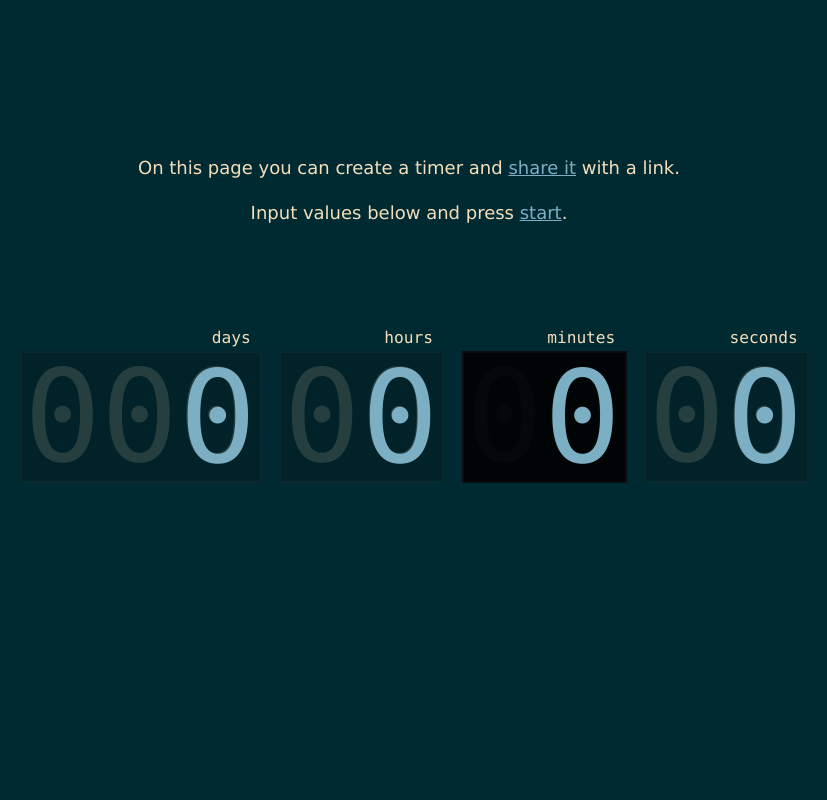
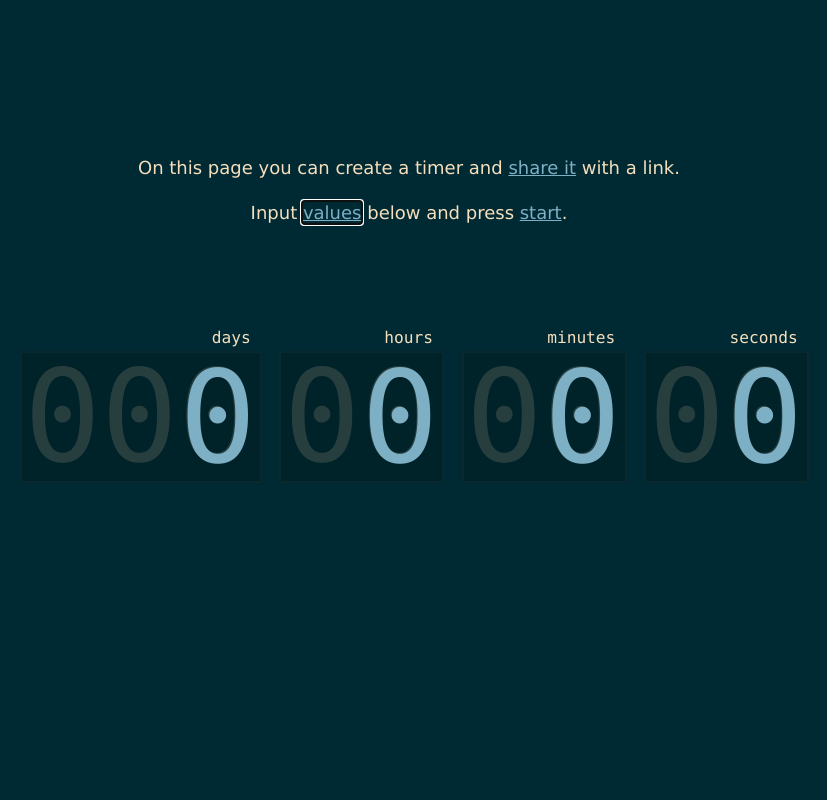
Before and after one commit to jhthorsen/timekeeper, a plain HTML site: page index.html in a window 1280 px wide. Shown: the top 800 px of the page, without its empty margins (231-1058 px from the left). Drawn offline with Linux system fonts and the light colour scheme.

Commit message:
Add a less intrusive way to edit fields on first load

```diff
--- a/index.html
+++ b/index.html
@@ -21,14 +21,14 @@
   <style>/*<![CDATA[*/
 
 :root {
-  --body-bg: #002A32;
+  --body-color: 190, 100%, 10%;
   --body-font-family: Corbel, "Lucida Grande", "Lucida Sans Unicode", "Lucida Sans", "DejaVu Sans", "Bitstream Vera Sans", "Liberation Sans", Verdana, "Verdana Ref", sans-serif;
   --hx-font-family: Frutiger, "Frutiger Linotype", Univers, Calibri, "Gill Sans", "Gill Sans MT", "Myriad Pro", Myriad, "DejaVu Sans Condensed", "Liberation Sans", "Nimbus Sans L", Tahoma, Geneva, "Helvetica Neue", Helvetica, Arial, sans-serif;
   --input-font-family: Consolas, "Andale Mono WT", "Andale Mono", "Lucida Console", "Lucida Sans Typewriter", "DejaVu Sans Mono", "Bitstream Vera Sans Mono", "Liberation Mono", "Nimbus Mono L", Monaco, "Courier New", Courier, monospace;
   --font-size: 18px;
-  --font-color: #f5dfbb;
-  --link-color: #7cafc4;
-  --input-color: #7cafc4;
+  --font-color: 37, 74%, 85%;
+  --link-color: 198, 38%, 63%;
+  --input-color: 198, 38%, 63%;
   --gutter-small: 0.5rem;
   --gutter: 1rem;
 }
@@ -39,8 +39,8 @@
 
 html,
 body {
-  background-color: var(--body-bg);
-  color: var(--font-color);
+  background-color: hsl(var(--body-color));
+  color: hsl(var(--font-color));
   font-family: -apple-system, BlinkMacSystemFont, "Segoe UI", Roboto, Helvetica, Arial, sans-serif, "Apple Color Emoji", "Segoe UI Emoji", "Segoe UI Symbol";
   font-family: var(--body-font-family);
   font-size: var(--font-size);
@@ -67,7 +67,7 @@ img {
 }
 
 a {
-  color: var(--link-color);
+  color: hsl(var(--link-color));
 
   &:hover {
     text-decoration: none;
@@ -82,7 +82,7 @@ p {
 h1, h2 {
   font-family: var(--hx-font-family);
   font-weight: 400;
-  color: var(--link-color);
+  color: hsl(var(--link-color));
   padding: 0;
   margin: 3rem 0 0.5rem 0;
   line-height: 1.2em;
@@ -139,7 +139,7 @@ h2 {
     font-family: var(--input-font-family);
     font-size: var(--input-font-size);
     background: rgba(0, 0, 0, 0.2);
-    color: var(--input-color);
+    color: hsl(var(--input-color));
     border: 2px solid rgba(100, 100, 100, 0.1);
     padding: 0 0.2rem;
     margin: 0;
@@ -148,7 +148,6 @@ h2 {
     line-height: 1em;
     text-align: right;
     vertical-align: text-bottom;
-    transition: background 0.2s ease-in-out;
 
     &[type="number"] {
       -moz-appearance: textfield;
@@ -163,12 +162,15 @@ h2 {
 
     &:focus,
     &:focus-visible {
+      color: hsla(var(--font-color), 0.9);
+      outline: none;
       background: rgba(0, 0, 0, 0.9);
-      outline: none;
+      animation: input-pulse 1.5s ease-in-out infinite;
     }
 
     &::selection {
-      background: rgba(0, 0, 0, 0.9);
+      background: hsla(var(--body-color), 0.1);
+      color: hsla(var(--font-color), 1);
       outline: none;
     }
   }
@@ -198,6 +200,12 @@ h2 {
 .countdown-status {
   text-align: center;
 }
+
+@keyframes input-pulse {
+  0% { background: rgba(0, 0, 0, 0.9); }
+  50% { background: rgba(0, 0, 0, 0.4); }
+  100% { background: rgba(0, 0, 0, 0.9); }
+}
 /*]]>*/</style>
 </head>
 <body>
@@ -209,7 +217,7 @@ h2 {
     </p>
 
     <p class="countdown-status for-edit hide">
-      Input values below and press <a href="#start:0">start</a>.
+      Input <a href="#edit">values</a> below and press <a href="#start:0">start</a>.
     </p>
     <p class="countdown-status for-countdown hide">
       <a href="#alarm">Enable sound</a>
@@ -292,11 +300,9 @@ const on = (el, type, cb) => el.addEventListener(type, e => { e.preventDefault()
 const now = () => parseInt(new Date().valueOf() / 1000, 10);
 
 function q(parentEl, sel, cb) {
+  if (!cb) [parentEl, sel, cb] = [document, parentEl, sel];
   const els = sel == ':children' ? parentEl.children : parentEl.querySelectorAll(sel);
-  if (!cb) return [].slice.call(els, 0);
-  const res = [];
-  for (let i = 0; i < els.length; i++) res.push(cb(els[i], i));
-  return res;
+  for (let i = 0; i < els.length; i++) cb(els[i], i);
 }
 
 class Timekeeper {
@@ -308,7 +314,7 @@ class Timekeeper {
   attach(formEl) {
     this.baseUrl = formEl.action.split('#')[0].split('?')[0].replace(/\/+$/, '');
     this.formEl = formEl;
-    this.alarmPlayer = q(this.formEl, '.alarm-player')[0];
+    q(this.formEl, '.alarm-player', el => (this.alarmPlayer = el));
 
     this.inputNames.forEach(name => {
       q(formEl, '[name="' + name + '"]', input => {
@@ -324,6 +330,12 @@ class Timekeeper {
 
     on(this.formEl, 'submit', () => this.start());
     window.addEventListener('popstate', e => this._startOrStop(e));
+
+    q('a[href$="#alarm"]', el => on(el, 'click', e => t.toggleAlarm(e)));
+    q('a[href^="#start:"]', el => on(el, 'click', () => t.start(el.href.split('#start:')[1])));
+    q('a[href^="#stop"]', el => on(el, 'click', () => t.stop()));
+    q('a[href^="#edit"]', el => on(el, 'click', () => this.formEl.m.focus()));
+    q('a[href="#edit"]', el => el.focus());
 
     return this;
   }
@@ -346,7 +358,7 @@ class Timekeeper {
     if (seconds) {
       history.replaceState({}, document.title, `${this.baseUrl}?${seconds}/${epoch}`);
       window.scrollTo(0, 0);
-      setTimeout(() => q(document, '[href="#stop"]', el => el.focus()), 100);
+      setTimeout(() => q('[href="#stop"]', el => el.focus()), 100);
     }
 
     this._startOrStop({});
@@ -357,7 +369,6 @@ class Timekeeper {
     if (location.href.match(/(\d+)\/(\d+)/)) history.pushState({}, document.title, this.baseUrl);
     this._state('edit');
     this.inputNames.forEach(name => this._renderInput(this.formEl[name], localStorage.getItem('timer_' + name) || '0'));
-    if (location.hash != '#about') this.formEl.m.focus();
   }
 
   toggleAlarm() {
@@ -386,7 +397,7 @@ class Timekeeper {
 
   _renderAlarmLink() {
     const text = this.alarmActive() ? 'Disable' : 'Enable';
-    q(this.formEl, '[href="#alarm"]', icon => (icon.textContent = icon.textContent.replace(/Enable|Disable/, () => text)));
+    q(this.formEl, '[href="#alarm"]', el => (el.textContent = el.textContent.replace(/Enable|Disable/, () => text)));
   }
 
   _renderCountdown() {
@@ -443,8 +454,8 @@ class Timekeeper {
   }
 
   _state(state) {
-    if (state == 'edit') q(document, '[property="og:title"]', el => (document.title = el.content));
-    if (state == 'expired') q(document, '.expired-text', el => (document.title = el.textContent));
+    if (state == 'edit') q('[property="og:title"]', el => (document.title = el.content));
+    if (state == 'expired') q('.expired-text', el => (document.title = el.textContent));
     this.formEl.className = this.formEl.className.replace(/\s-\w+/, ' -' + state);
     q(this.formEl, 'input', el => (el.disabled = state == 'countdown'));
     q(this.formEl, '.countdown-status', el => el.classList.add('hide'));
@@ -452,11 +463,6 @@ class Timekeeper {
   }
 }
 
-    const t = new Timekeeper();
-    t.attach(document.querySelector('form'));
-    q(document, 'a[href$="#alarm"]', el => on(el, 'click', e => t.toggleAlarm(e)));
-    q(document, 'a[href^="#start:"]', el => on(el, 'click', () => t.start(el.href.split('#start:')[1])));
-    q(document, 'a[href^="#stop"]', el => on(el, 'click', () => t.stop()));
-
+const t = new Timekeeper().attach(document.querySelector('form'));
 //]]></script></body>
 </html>
```
